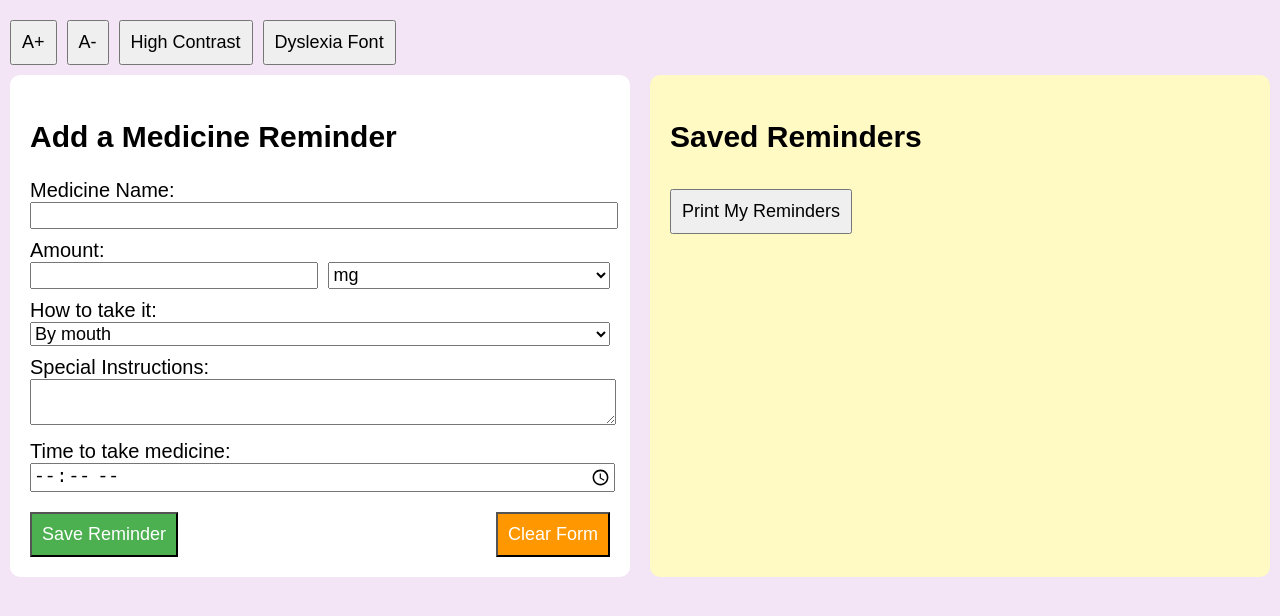
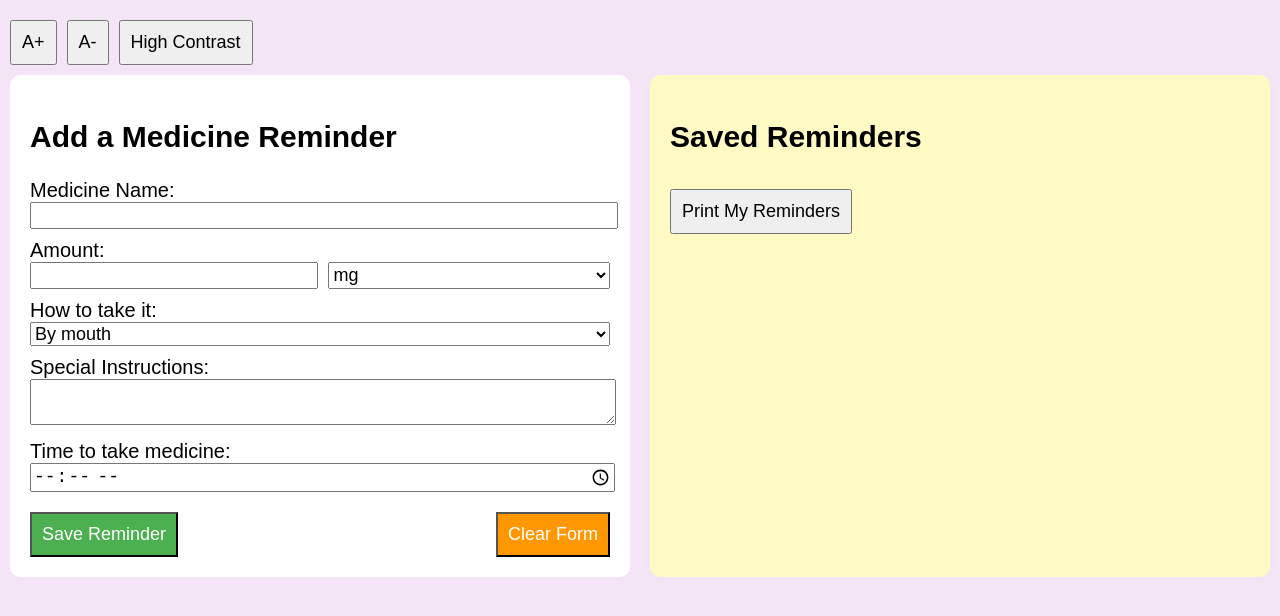
Before and after one commit to rosethorn365/medication_reminder, a plain HTML site: page index.html in a window 1280 px wide. Drawn offline with Linux system fonts and the light colour scheme.

Commit message:
Remove Dyslexia Font button from accessibility panel
Removed the Dyslexia Font button from the accessibility panel.

```diff
--- a/index.html
+++ b/index.html
@@ -24,7 +24,6 @@
     <button onclick="changeFontSize(2)">A+</button>
     <button onclick="changeFontSize(-2)">A-</button>
     <button onclick="toggleContrast()">High Contrast</button>
-    <button onclick="toggleDyslexiaFont()">Dyslexia Font</button>
   </div>
 
     <!-- This is the main container that holds the form and the list of reminders -->
```
